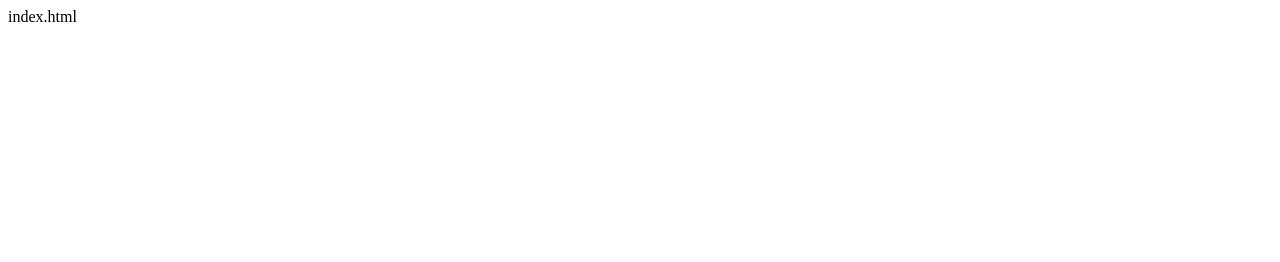
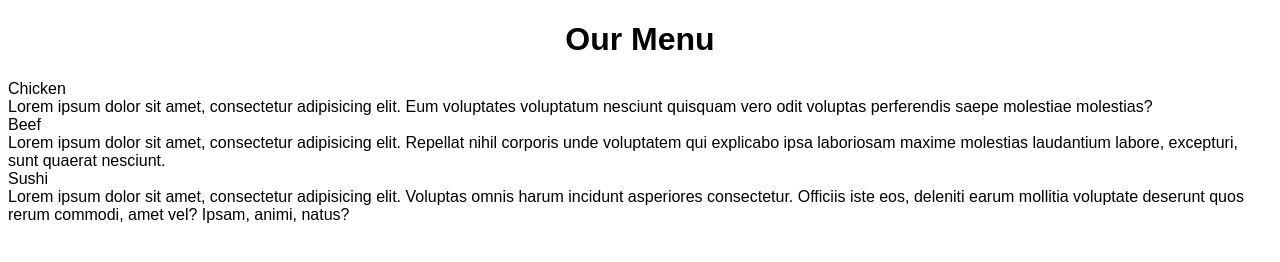
Before and after one commit to mazirat/coursera-test, a plain HTML site: page module2-solution/index.html in a window 1280 px wide. Drawn offline with Linux system fonts and the light colour scheme.

Commit message:
Created html content and some main css rules.

```diff
--- a/module2-solution/css/style.css
+++ b/module2-solution/css/style.css
@@ -1 +1,22 @@
-style.css
+body {
+	font-family: Arial, Helvetica, sans-serif;
+}
+
+h1 {
+    text-align: center;
+}
+
+
+/********** Desktop view only **********/
+
+@media (min-width: 992px) {}
+
+
+/********** Tablet view only **********/
+
+@media (min-width: 768) and (max-width: 991px) {}
+
+
+/********** Mobile view only **********/
+
+@media (max-width: 767px) {}
--- a/module2-solution/index.html
+++ b/module2-solution/index.html
@@ -1 +1,27 @@
-index.html
+<!DOCTYPE html>
+<html>
+
+<head>
+    <meta charset="UTF-8">
+    <meta name="viewport" content="width=device-width, initial-scale=1">
+    <title>Assigment Solution for Module 2</title>
+    <link rel="stylesheet" type="text/css" href="css/style.css">
+</head>
+
+<body>
+    <h1>Our Menu</h1>
+    <section class="food-1">
+        <div class="header">Chicken</div>
+        Lorem ipsum dolor sit amet, consectetur adipisicing elit. Eum voluptates voluptatum nesciunt quisquam vero odit voluptas perferendis saepe molestiae molestias?
+    </section>
+    <section class="food-2">
+        <div class="header">Beef</div>
+        Lorem ipsum dolor sit amet, consectetur adipisicing elit. Repellat nihil corporis unde voluptatem qui explicabo ipsa laboriosam maxime molestias laudantium labore, excepturi, sunt quaerat nesciunt.
+    </section>
+    <section class="food-3">
+        <div class="header">Sushi</div>
+        Lorem ipsum dolor sit amet, consectetur adipisicing elit. Voluptas omnis harum incidunt asperiores consectetur. Officiis iste eos, deleniti earum mollitia voluptate deserunt quos rerum commodi, amet vel? Ipsam, animi, natus?
+    </section>
+</body>
+
+</html>
```
